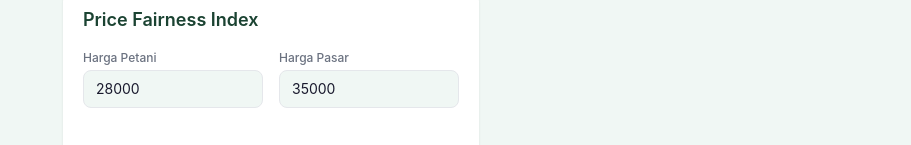
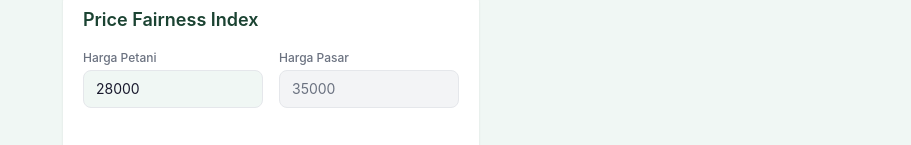
Before and after one commit to heisgaze/hubvest-app, a Next.js app in the folder frontend/: page / in a window 1280 px wide. Shown: the part 245-390 px from the top of the page, without its empty margins (369-1280 px from the left). Built offline with nearby package versions, Linux system fonts and the light colour scheme; no server answers.

Commit message:
fix: make market price read-only in PFI calculator

```diff
--- a/frontend/src/components/petani/dashboard/PFICalculator.tsx
+++ b/frontend/src/components/petani/dashboard/PFICalculator.tsx
@@ -49,9 +49,9 @@ export default function PFICalculator({ defaultMarketPrice }: { defaultMarketPri
           <label className="block text-xs font-medium text-gray-500 mb-1">Harga Pasar</label>
           <input
             type="number"
-            className="w-full bg-surface-bg border border-gray-200 rounded-lg px-3 py-2 text-sm focus:outline-none focus:border-accent"
+            className="w-full bg-gray-100 border border-gray-200 rounded-lg px-3 py-2 text-sm text-gray-500 cursor-not-allowed"
             value={marketPrice}
-            onChange={(e) => setMarketPrice(Number(e.target.value))}
+            readOnly
           />
         </div>
       </div>
```
